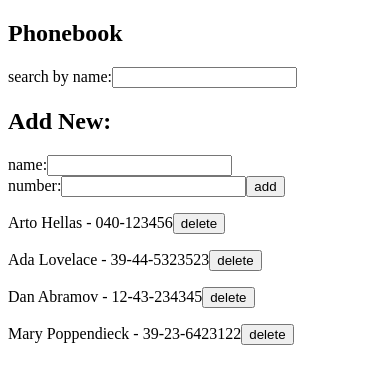
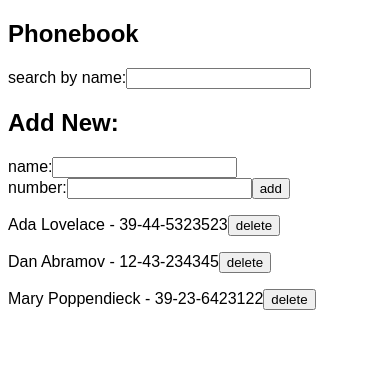
Before and after one commit to rIftimie/fullstackopen-p2, a React (Create React App) app in the folder phonebook/: page / in a window 390 px wide. Shown: the top 384 px of the page. Built offline with nearby package versions, Linux system fonts and the light colour scheme; data requests are answered from the project's data file.

Commit message:
2.11/2.17 The Phonebook Step6-12

```diff
--- a/phonebook/db/db.json
+++ b/phonebook/db/db.json
@@ -1,10 +1,5 @@
 {
     "persons": [
-        {
-            "name": "Arto Hellas",
-            "number": "040-123456",
-            "id": 1
-        },
         {
             "name": "Ada Lovelace",
             "number": "39-44-5323523",
--- /dev/null
+++ b/phonebook/src/App.css
@@ -0,0 +1,10 @@
+html {
+    font-family: Arial, Helvetica, sans-serif;
+}
+.notification {
+    background-color: rgb(208, 135, 135);
+    font-weight: bold;
+    padding: 0.5rem;
+    margin: 0.5rem 0rem;
+    border-radius: 5px;
+}
--- a/phonebook/src/App.jsx
+++ b/phonebook/src/App.jsx
@@ -1,6 +1,8 @@
 import { useEffect } from "react";
 import { useState } from "react";
+import "./App.css";
 import Filter from "./components/Filter";
+import Notification from "./components/Notification";
 import PersonForm from "./components/PersonForm";
 import Persons from "./components/Persons";
 import {
@@ -15,16 +17,14 @@ function App() {
     const [newName, setNewName] = useState(null);
     const [newNumber, setNewNumber] = useState(null);
     const [filter, setFilter] = useState(null);
+    const [notification, setNotification] = useState(null);
 
-    let filteredPersons = [...persons];
+    let personsToShow = [...persons];
 
     if (filter) {
-        const names = persons.map((person) => person.name);
-        filteredPersons = persons.filter((person) => {
-            if (person.name.toLowerCase().includes(filter.toLowerCase())) {
-                return person;
-            }
-        });
+        personsToShow = persons.filter((person) =>
+            person.name.toLowerCase().includes(filter.toLowerCase())
+        );
     }
 
     function handleNewName(e) {
@@ -42,6 +42,14 @@ function App() {
             setPersons(
                 persons.filter((person) => (person.id !== id ? person : null))
             );
+
+            const deletedPerson = persons.filter(
+                (person) => person.id === id
+            )[0];
+            setNotification(deletedPerson.name + " deleted");
+            setTimeout(() => {
+                setNotification(null);
+            }, 5000);
         }
     }
 
@@ -64,6 +72,7 @@ function App() {
                         )[0],
                         number: newNumber,
                     };
+                    try {
                         await updatePerson(updatedPerson);
                         setPersons(
                             persons.map((person) => {
@@ -73,12 +82,31 @@ function App() {
                                 return person;
                             })
                         );
+                        setNotification("Updated number for " + newName);
+                        setTimeout(() => {
+                            setNotification(null);
+                        }, 5000);
+                    } catch {
+                        setNotification(
+                            "Cannot update " +
+                                updatedPerson.name +
+                                ", person doesnt exist."
+                        );
+                        setTimeout(() => {
+                            setNotification(null);
+                        }, 5000);
+                    }
                 }
             } else {
                 await savePerson({ name: newName, number: newNumber });
                 setPersons(
                     persons.concat({ name: newName, number: newNumber })
                 );
+
+                setNotification("New person " + newName + " added");
+                setTimeout(() => {
+                    setNotification(null);
+                }, 5000);
             }
         } else {
             window.alert("Error. Input must not be empty");
@@ -95,6 +123,7 @@ function App() {
     return (
         <main>
             <h2>Phonebook</h2>
+            {notification && <Notification message={notification} />}
             <Filter handleFilter={handleFilter} />
             <PersonForm
                 addPerson={addPerson}
@@ -102,10 +131,7 @@ function App() {
                 handleNewNumber={handleNewNumber}
             />
             {persons && (
-                <Persons
-                    persons={filteredPersons}
-                    handleDelete={handleDelete}
-                />
+                <Persons persons={personsToShow} handleDelete={handleDelete} />
             )}
         </main>
     );
--- a/phonebook/src/components/Filter.jsx
+++ b/phonebook/src/components/Filter.jsx
@@ -2,14 +2,14 @@ import React from "react";
 
 function Filter({ handleFilter }) {
     return (
-        <div>
+        <>
             <form>
                 <label>
                     search by name:
                     <input onChange={(e) => handleFilter(e)} type="text" />
                 </label>
             </form>
-        </div>
+        </>
     );
 }
 
--- /dev/null
+++ b/phonebook/src/components/Notification.jsx
@@ -0,0 +1,7 @@
+import React from "react";
+
+function Notification({ message }) {
+    return <div className="notification">{message}</div>;
+}
+
+export default Notification;
--- a/phonebook/src/components/PersonForm.jsx
+++ b/phonebook/src/components/PersonForm.jsx
@@ -2,7 +2,7 @@ import React from "react";
 
 function PersonForm({ addPerson, handleNewName, handleNewNumber }) {
     return (
-        <div>
+        <section>
             <h2>Add New:</h2>
             <form onSubmit={(e) => addPerson(e)}>
                 <label>
@@ -18,7 +18,7 @@ function PersonForm({ addPerson, handleNewName, handleNewNumber }) {
                     <button type="submit">add</button>
                 </label>
             </form>
-        </div>
+        </section>
     );
 }
 
--- a/phonebook/src/services/fetch.js
+++ b/phonebook/src/services/fetch.js
@@ -1,5 +1,8 @@
 async function getAll() {
     const response = await fetch("http://localhost:3001/persons");
+
+    if (!response.ok) throw new Error(response.statusText);
+
     const json = await response.json();
     return json;
 }
@@ -13,6 +16,9 @@ async function savePerson(person) {
         method: "POST",
         body: JSON.stringify(person),
     });
+
+    if (!response.ok) throw new Error(response.statusText);
+
     const json = await response.json();
     return json;
 }
@@ -26,6 +32,9 @@ async function updatePerson(person) {
         method: "PUT",
         body: JSON.stringify(person),
     });
+
+    if (!response.ok) throw new Error(response.statusText);
+
     const json = await response.json();
     return json;
 }
@@ -38,10 +47,4 @@ async function deleteById(id) {
     return json;
 }
 
-async function findOneById(id) {
-    const response = await fetch(`http://localhost:3001/persons/${id}`);
-    const json = await response.json();
-    return json;
-}
-
-export { getAll, savePerson, findOneById, deleteById, updatePerson };
+export { getAll, savePerson, deleteById, updatePerson };
```
Also changed, not shown: 1 other file (tests, documents, lock files or other folders). Lines whose indentation alone changed are shown as unchanged.
